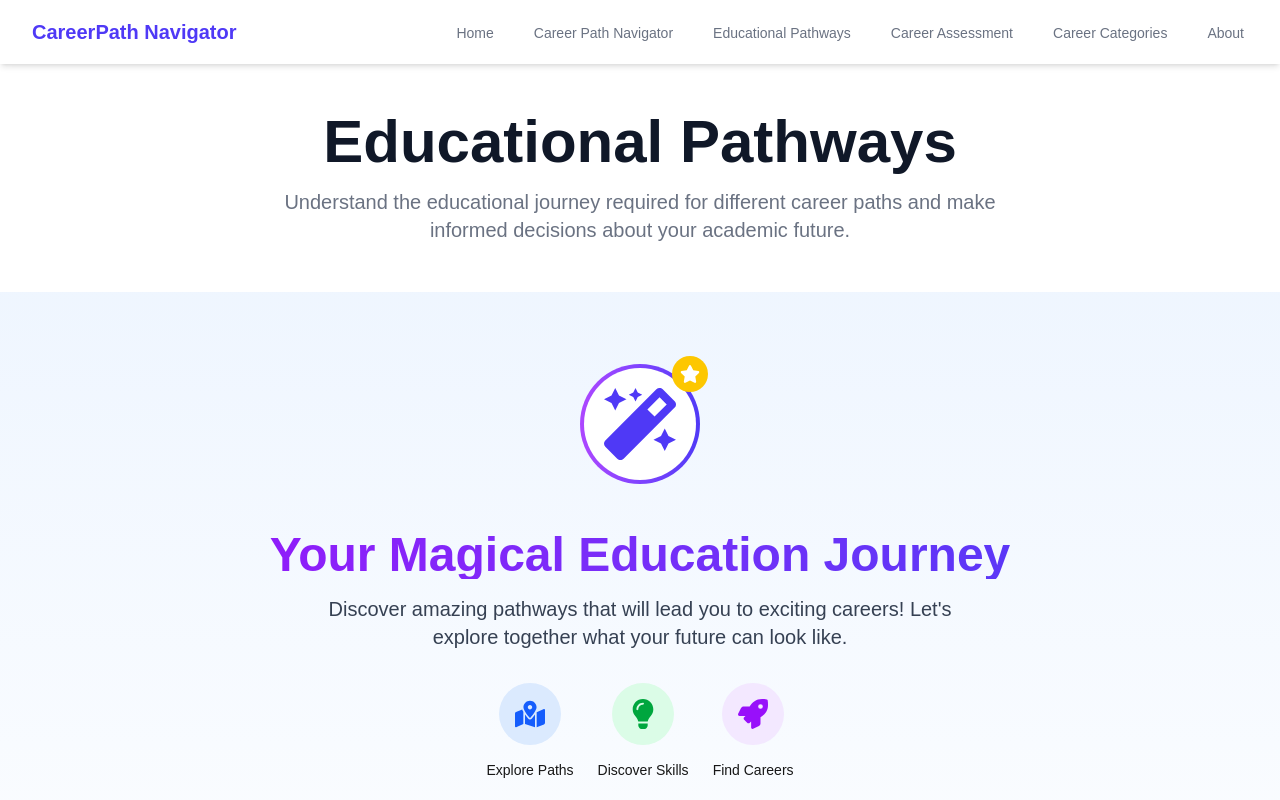
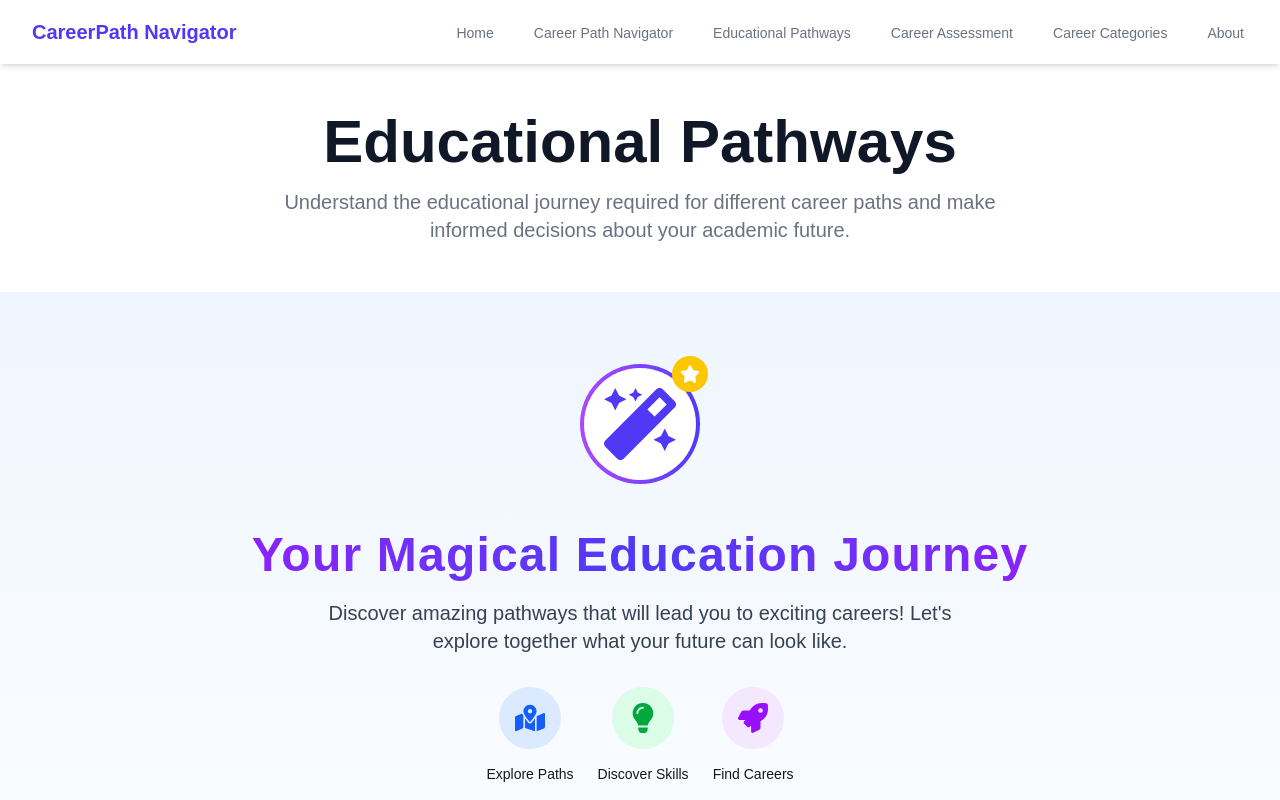
Before and after one commit to nithinramkalava/CareerPath-Navigator, a Next.js app: page /education in a window 1280 px wide. Shown: the top 800 px of the page. Built offline with nearby package versions, Linux system fonts and the light colour scheme.

Commit message:
Fixing the educational pathways text

```diff
--- a/src/app/components/EducationalPathways.tsx
+++ b/src/app/components/EducationalPathways.tsx
@@ -1074,7 +1074,7 @@
           initial={{ y: 20, opacity: 0 }}
           animate={{ y: 0, opacity: 1 }}
           transition={{ delay: 0.2, duration: 0.5 }}
-          className="text-5xl font-bold mb-4 bg-clip-text text-transparent bg-gradient-to-r from-purple-600 to-indigo-600"
+          className="text-5xl font-bold mb-4 bg-clip-text text-transparent bg-gradient-to-r from-purple-600 via-indigo-600 to-purple-600 pb-1 tracking-wide"
         >
           Your Magical Education Journey
         </motion.h1>
```
